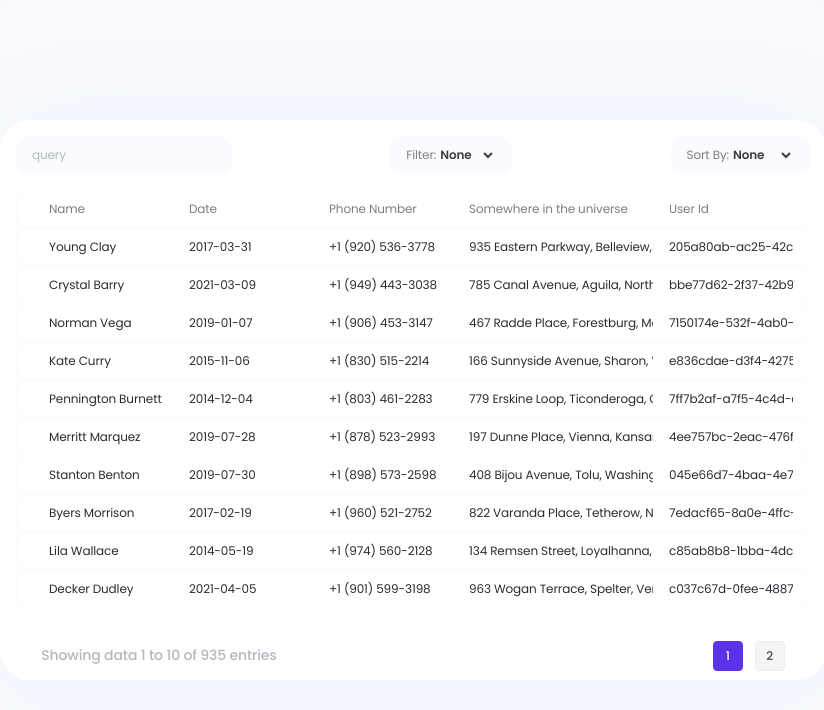
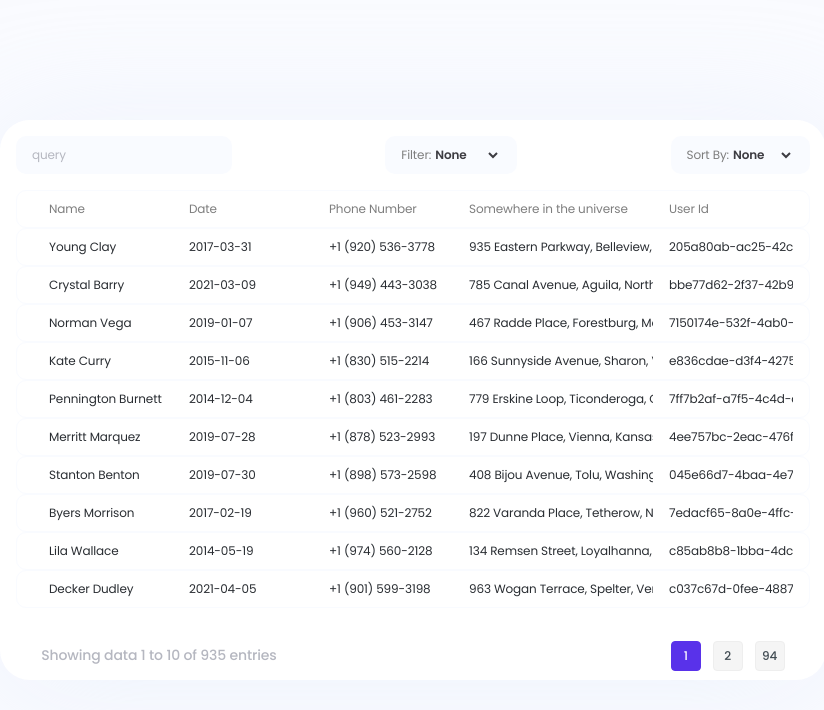
Before and after one commit to mohammadamin16/exploriask, a React (Vite) app: page / in a window 1280 px wide. Shown: the top 710 px of the page, without its empty margins (227-1051 px from the left). Built offline with nearby package versions, Linux system fonts and the light colour scheme.

Commit message:
add sorting and filters

```diff
--- a/src/components/table/Table.module.css
+++ b/src/components/table/Table.module.css
@@ -176,6 +176,7 @@ select {
   align-items: center;
 }
 .page {
+  user-select: none;
   cursor: pointer;
   display: flex;
   justify-content: center;
--- a/src/components/table/Table.tsx
+++ b/src/components/table/Table.tsx
@@ -1,6 +1,6 @@
 import styles from "./Table.module.css";
 import records from "../../records.json";
-import { useEffect, useMemo, useState } from "react";
+import { useCallback, useEffect, useMemo, useState } from "react";
 
 // getNearPages(0, 10) => [0, 1, 2]
 // getNearPages(1, 10) => [0, 1, 2, 3]
@@ -27,12 +27,66 @@ interface Record {
   address: string;
   phone: string;
 }
+enum FilterOption {
+  None = "None",
+  Address = "Address",
+  Date = "Date",
+  Phone = "Phone",
+  Name = "Name",
+}
+enum SortOption {
+  None = "None",
+  Newest = "Newest",
+  Oldest = "Oldest",
+}
+
 const PAGE_SIZE = 10;
 export const Table = () => {
+  const [activePage, setActivePage] = useState(0);
+
+  const [searchQuery, setSearchQuery] = useState("");
+
+  const [filterOption, setFilterOption] = useState<FilterOption>(
+    FilterOption.None
+  );
+  const [sortOption, setSortOption] = useState<SortOption>(SortOption.None);
+  const onQueryChange = useCallback(
+    (e: React.ChangeEvent<HTMLInputElement>) => {
+      setSearchQuery(e.target.value);
+    },
+    []
+  );
   const finalRecords = useMemo<Record[]>(() => {
-    return records;
-  }, []);
-  const [activePage, setActivePage] = useState(0);
+    const filteredRecords = records.filter((record) => {
+      if (searchQuery) {
+        if (filterOption === FilterOption.None) {
+          return true;
+        } else if (filterOption === FilterOption.Address) {
+          return record.address
+            .toLowerCase()
+            .includes(searchQuery.toLowerCase());
+        } else if (filterOption === FilterOption.Date) {
+          return record.date.includes(searchQuery);
+        } else if (filterOption === FilterOption.Phone) {
+          return record.phone.includes(searchQuery);
+        } else if (filterOption === FilterOption.Name) {
+          return record.name.toLowerCase().includes(searchQuery.toLowerCase());
+        }
+      }
+      return true;
+    });
+    const sortedRecords = filteredRecords.sort((a, b) => {
+      if (sortOption === SortOption.None) {
+        return 0;
+      } else if (sortOption === SortOption.Newest) {
+        return new Date(b.date).getTime() - new Date(a.date).getTime();
+      } else if (sortOption === SortOption.Oldest) {
+        return new Date(a.date).getTime() - new Date(b.date).getTime();
+      }
+      return 0;
+    });
+    return sortedRecords;
+  }, [searchQuery, filterOption, sortOption]);
   const pages = useMemo(() => {
     const pages = [];
     for (let i = 0; i < finalRecords.length; i += PAGE_SIZE) {
@@ -43,30 +97,39 @@ export const Table = () => {
   const nearPages = useMemo(() => {
     return getNearPages(activePage, pages.length, 1);
   }, [activePage, pages]);
-  useEffect(() => {
-    console.log("activePage: ", activePage);
-    console.log(getNearPages(activePage, pages.length, 1));
-  }, [activePage, pages]);
+  const onFilterChange = useCallback(
+    (e: React.ChangeEvent<HTMLSelectElement>) => {
+      setFilterOption(e.target.value as FilterOption);
+    },
+    []
+  );
+  const onSortChange = useCallback(
+    (e: React.ChangeEvent<HTMLSelectElement>) => {
+      setSortOption(e.target.value as SortOption);
+    },
+    []
+  );
+
   return (
     <div className={styles.container}>
       <div className={styles.options}>
         <input
           spellCheck={false}
+          onChange={onQueryChange}
           className={styles.search_bar}
           placeholder="query"
         />
         <div className={styles.filters}>
           Filter:{" "}
-          <select>
-            <option>None</option>
-            <option>Filter 1</option>
-            <option>Filter 2</option>
-            <option>Filter 3</option>
+          <select onChange={onFilterChange}>
+            {Object.values(FilterOption).map((option) => (
+              <option key={option}>{option}</option>
+            ))}
           </select>
         </div>
         <div className={styles.filters}>
           Sort By:{" "}
-          <select>
+          <select onChange={onSortChange}>
             <option>None</option>
             <option>Newest</option>
             <option>Oldest</option>
@@ -83,7 +146,7 @@ export const Table = () => {
           </div>
           <div className={styles.cell}>User Id</div>
         </div>
-        {records
+        {finalRecords
           .slice(activePage * PAGE_SIZE, activePage * PAGE_SIZE + PAGE_SIZE)
           .map((item) => (
             <div key={item.id} className={styles.row}>
@@ -105,6 +168,11 @@ export const Table = () => {
           {activePage * PAGE_SIZE + PAGE_SIZE} of {finalRecords.length} entries
         </p>
         <div className={styles.pagination}>
+          {nearPages[0] !== 0 && (
+            <div onClick={() => setActivePage(0)} className={styles.page}>
+              1
+            </div>
+          )}
           {nearPages.map((pageIndex) => (
             <div
               key={pageIndex}
@@ -115,6 +183,14 @@ export const Table = () => {
               {pageIndex + 1}
             </div>
           ))}
+          {nearPages[nearPages.length - 1] !== pages.length - 1 && (
+            <div
+              onClick={() => setActivePage(pages.length - 1)}
+              className={styles.page}
+            >
+              {pages.length}
+            </div>
+          )}
         </div>
       </div>
     </div>
```
